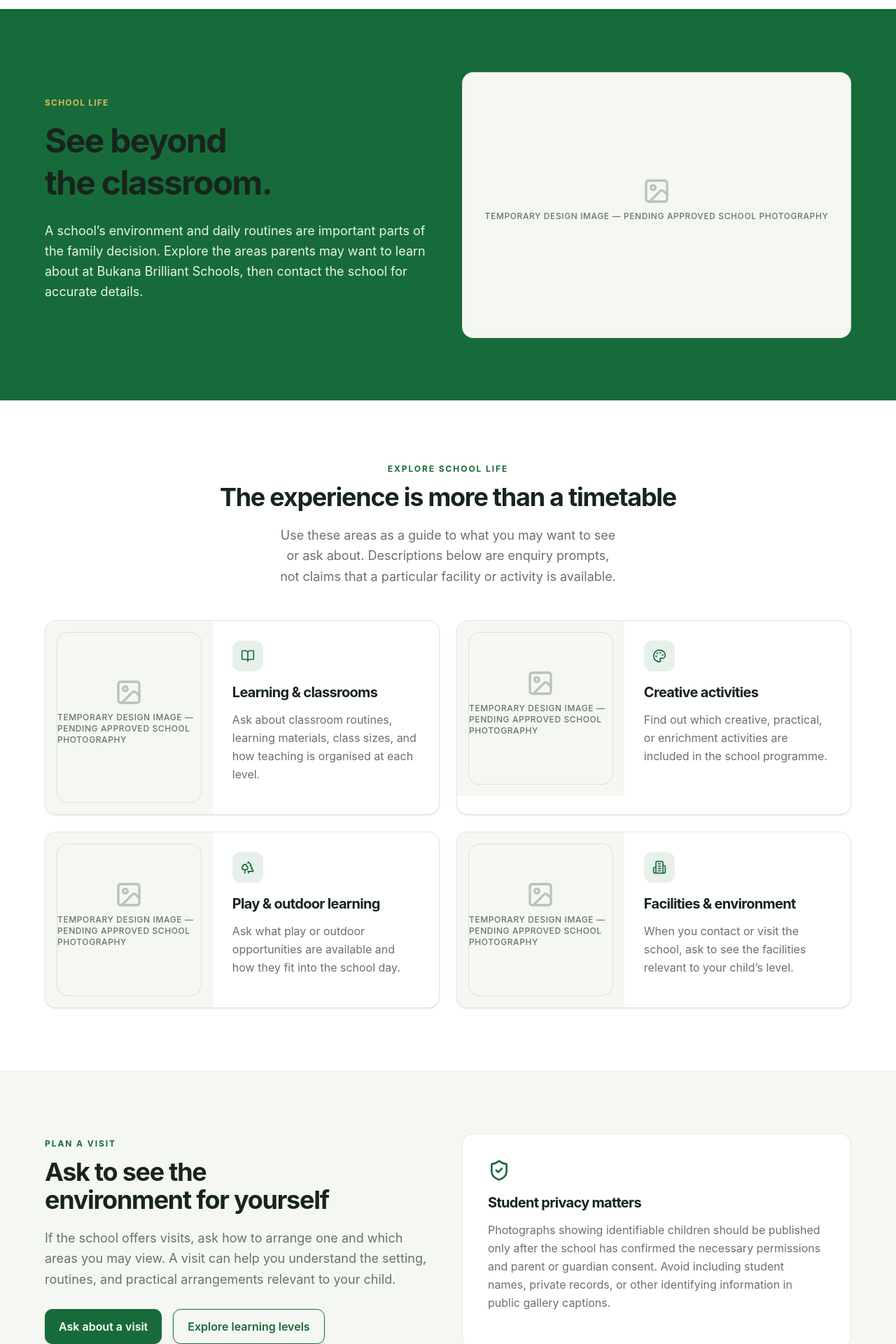
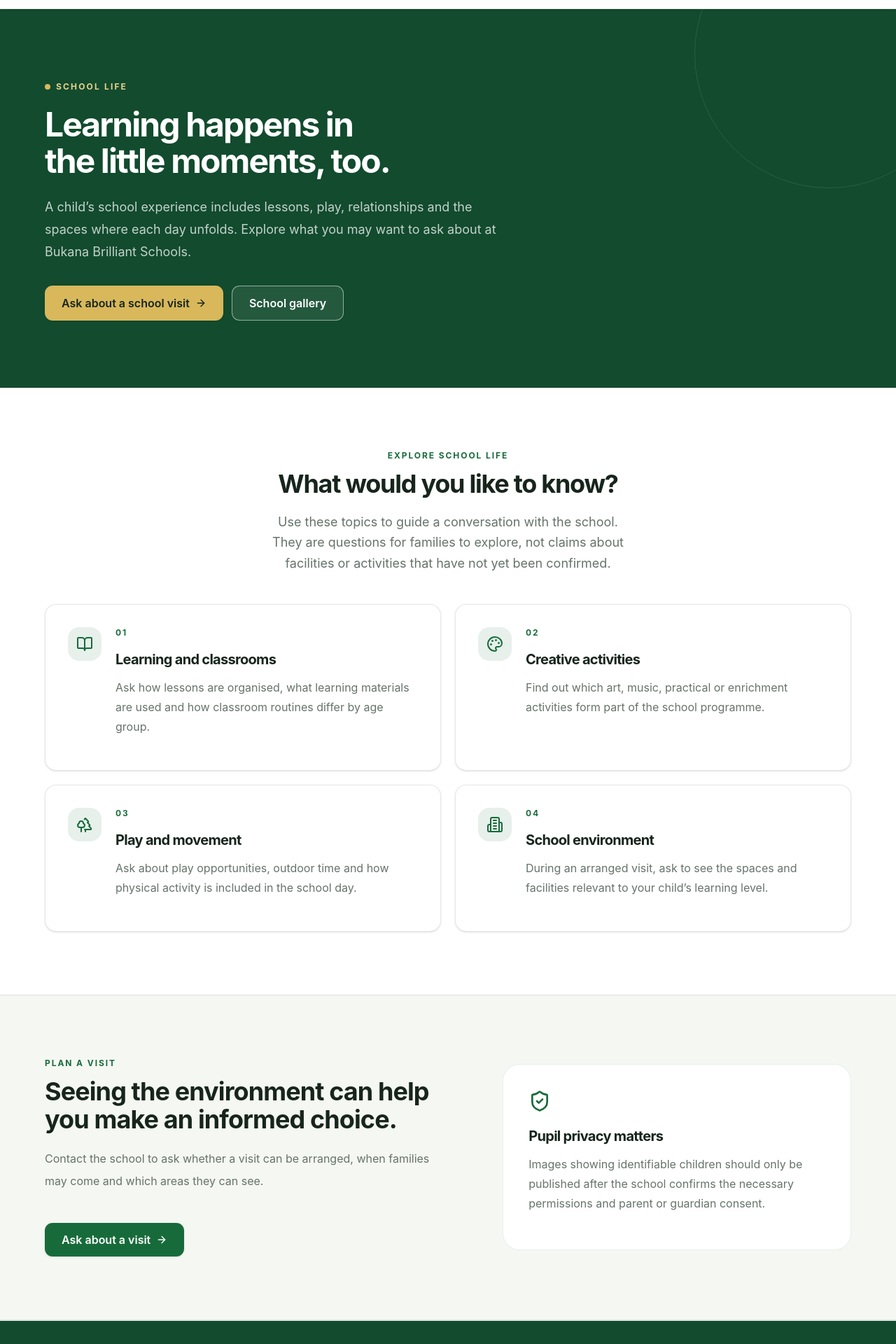
Before and after one commit to blinkzdlfx-cell/bukana-brilliant-schools, a React (Vite) app: page /school-life in a window 1280 px wide. Shown: the part 60-1980 px from the top of the page at 70% size. Built offline with nearby package versions, Linux system fonts and the light colour scheme.

Commit message:
Make school-life content editorial and remove empty photo placeholder cards

```diff
--- a/src/pages/SchoolLifePage.jsx
+++ b/src/pages/SchoolLifePage.jsx
@@ -1,68 +1,104 @@
-import { BookOpen, Palette, Trees, Building2, ShieldCheck } from 'lucide-react';
+import { ArrowRight, BookOpen, Building2, Palette, ShieldCheck, Trees, Users } from 'lucide-react';
+import { Button } from '@/components/ui/button.jsx';
+import { Card, CardBody } from '@/components/ui/card.jsx';
 import { SectionHeading } from '@/components/ui/section-heading.jsx';
-import { Card, CardBody } from '@/components/ui/card.jsx';
-import { TemporaryImage } from '@/components/ui/temporary-image.jsx';
-import { Button } from '@/components/ui/button.jsx';
-import { contactCta } from '@/data/school.js';
 
 const experiences = [
-  { id: 'learning', label: 'Learning & classrooms', icon: BookOpen, description: 'Ask about classroom routines, learning materials, class sizes, and how teaching is organised at each level.' },
-  { id: 'creative', label: 'Creative activities', icon: Palette, description: 'Find out which creative, practical, or enrichment activities are included in the school programme.' },
-  { id: 'play', label: 'Play & outdoor learning', icon: Trees, description: 'Ask what play or outdoor opportunities are available and how they fit into the school day.' },
-  { id: 'facilities', label: 'Facilities & environment', icon: Building2, description: 'When you contact or visit the school, ask to see the facilities relevant to your child’s level.' },
+  {
+    label: 'Learning and classrooms',
+    icon: BookOpen,
+    description: 'Ask how lessons are organised, what learning materials are used and how classroom routines differ by age group.',
+  },
+  {
+    label: 'Creative activities',
+    icon: Palette,
+    description: 'Find out which art, music, practical or enrichment activities form part of the school programme.',
+  },
+  {
+    label: 'Play and movement',
+    icon: Trees,
+    description: 'Ask about play opportunities, outdoor time and how physical activity is included in the school day.',
+  },
+  {
+    label: 'School environment',
+    icon: Building2,
+    description: 'During an arranged visit, ask to see the spaces and facilities relevant to your child’s learning level.',
+  },
 ];
 
 export function SchoolLifePage() {
   return (
     <>
-      <section className="bg-brand section-pad text-surface-white">
-        <div className="container-wide grid items-center gap-10 lg:grid-cols-2">
-          <div>
-            <p className="mb-4 text-xs font-bold uppercase tracking-widest text-accent">School life</p>
-            <h1 className="max-w-3xl text-4xl font-bold leading-tight text-balance md:text-5xl">See beyond the classroom.</h1>
-            <p className="mt-6 max-w-2xl text-lg leading-relaxed text-[#e8f3e9]">A school’s environment and daily routines are important parts of the family decision. Explore the areas parents may want to learn about at Bukana Brilliant Schools, then contact the school for accurate details.</p>
-          </div>
-          <div className="relative h-[300px] md:h-[380px]">
-            <TemporaryImage alt="Approved school-life photograph to be supplied by Bukana Brilliant Schools" category="school-life" width="100%" height="100%" />
+      <section className="relative isolate overflow-hidden bg-brand-deep text-white">
+        <div aria-hidden="true" className="pointer-events-none absolute -right-24 -top-32 h-96 w-96 rounded-full border border-white/10" />
+        <div className="container-wide relative py-16 md:py-20 lg:py-24">
+          <p className="mb-5 inline-flex items-center gap-2 text-xs font-bold uppercase tracking-[0.18em] text-[#E8D28C]">
+            <span className="h-2 w-2 rounded-full bg-accent" />
+            School life
+          </p>
+          <h1 className="max-w-3xl text-balance text-4xl font-bold leading-[1.08] tracking-[-0.04em] text-white sm:text-5xl">
+            Learning happens in the little moments, too.
+          </h1>
+          <p className="mt-6 max-w-2xl text-base leading-8 text-white/75 sm:text-lg">
+            A child’s school experience includes lessons, play, relationships and the spaces where each day unfolds. Explore what you may want to ask about at Bukana Brilliant Schools.
+          </p>
+          <div className="mt-8 flex flex-col gap-3 sm:flex-row">
+            <Button variant="accent" href="/contact" className="min-h-12 px-6">
+              Ask about a school visit <ArrowRight aria-hidden="true" className="h-4 w-4" />
+            </Button>
+            <Button variant="secondary" href="/gallery" className="min-h-12 border-white/50 bg-white/8 px-6 text-white shadow-none hover:bg-white hover:text-brand-deep">
+              School gallery
+            </Button>
           </div>
         </div>
       </section>
 
-      <section className="bg-surface-white section-pad">
+      <section className="section-pad bg-surface-white">
         <div className="container-wide">
-          <SectionHeading eyebrow="Explore school life" title="The experience is more than a timetable" description="Use these areas as a guide to what you may want to see or ask about. Descriptions below are enquiry prompts, not claims that a particular facility or activity is available." />
-          <div className="mt-12 grid gap-6 md:grid-cols-2">
-            {experiences.map(({ id, label, icon: Icon, description }) => (
-              <Card key={id} className="h-full overflow-hidden">
-                <div className="grid sm:grid-cols-[0.85fr_1.15fr]">
-                  <div className="min-h-[220px] bg-surface-warm p-4">
-                    <TemporaryImage alt={`Approved photograph for ${label.toLowerCase()} to be supplied`} category={id} width="100%" height="100%" />
+          <SectionHeading
+            eyebrow="Explore school life"
+            title="What would you like to know?"
+            description="Use these topics to guide a conversation with the school. They are questions for families to explore, not claims about facilities or activities that have not yet been confirmed."
+          />
+          <div className="mt-11 grid gap-5 md:grid-cols-2">
+            {experiences.map(({ label, icon: Icon, description }, index) => (
+              <Card key={label} className="h-full">
+                <CardBody className="flex h-full gap-5 p-6 sm:p-8">
+                  <span className="flex h-12 w-12 shrink-0 items-center justify-center rounded-2xl bg-brand/10 text-brand">
+                    <Icon aria-hidden="true" className="h-6 w-6" />
+                  </span>
+                  <div className="min-w-0">
+                    <p className="text-xs font-bold tracking-[0.16em] text-brand">0{index + 1}</p>
+                    <h2 className="mt-2 text-xl font-bold text-ink-deep">{label}</h2>
+                    <p className="mt-3 leading-7 text-ink-muted">{description}</p>
                   </div>
-                  <CardBody className="p-6 md:p-7">
-                    <div className="mb-4 flex h-11 w-11 items-center justify-center rounded-xl bg-brand/10 text-brand"><Icon className="h-5 w-5" /></div>
-                    <h2 className="mb-3 text-xl font-bold text-ink-deep">{label}</h2>
-                    <p className="leading-relaxed text-ink-muted">{description}</p>
-                  </CardBody>
-                </div>
+                </CardBody>
               </Card>
             ))}
           </div>
         </div>
       </section>
 
-      <section className="bg-surface-warm section-pad">
-        <div className="container-wide grid items-center gap-10 lg:grid-cols-2">
+      <section className="section-pad border-y border-border-soft bg-surface-warm">
+        <div className="container-wide grid items-center gap-8 lg:grid-cols-[1fr_0.8fr]">
           <div>
-            <SectionHeading eyebrow="Plan a visit" title="Ask to see the environment for yourself" description="If the school offers visits, ask how to arrange one and which areas you may view. A visit can help you understand the setting, routines, and practical arrangements relevant to your child." className="mx-0 text-left" />
-            <div className="mt-7 flex flex-col gap-4 sm:flex-row">
-              <Button variant="primary" href={contactCta.href}>Ask about a visit</Button>
-              <Button variant="outline" href="/academics">Explore learning levels</Button>
-            </div>
+            <p className="mb-3 text-xs font-bold uppercase tracking-[0.16em] text-brand">Plan a visit</p>
+            <h2 className="max-w-xl text-balance text-3xl font-bold tracking-tight text-ink-deep sm:text-4xl">
+              Seeing the environment can help you make an informed choice.
+            </h2>
+            <p className="mt-5 max-w-xl leading-8 text-ink-muted">
+              Contact the school to ask whether a visit can be arranged, when families may come and which areas they can see.
+            </p>
+            <Button variant="primary" href="/contact" className="mt-7 min-h-12 px-6">
+              Ask about a visit <ArrowRight aria-hidden="true" className="h-4 w-4" />
+            </Button>
           </div>
-          <div className="rounded-card border border-border-soft bg-surface-white p-7 md:p-9">
-            <ShieldCheck className="mb-4 h-8 w-8 text-brand" />
-            <h2 className="mb-3 text-xl font-bold text-ink-deep">Student privacy matters</h2>
-            <p className="leading-relaxed text-ink-muted">Photographs showing identifiable children should be published only after the school has confirmed the necessary permissions and parent or guardian consent. Avoid including student names, private records, or other identifying information in public gallery captions.</p>
+          <div className="rounded-[1.5rem] border border-brand/10 bg-white p-7 sm:p-9">
+            <ShieldCheck aria-hidden="true" className="h-8 w-8 text-brand" />
+            <h3 className="mt-5 text-xl font-bold text-ink-deep">Pupil privacy matters</h3>
+            <p className="mt-3 leading-7 text-ink-muted">
+              Images showing identifiable children should only be published after the school confirms the necessary permissions and parent or guardian consent.
+            </p>
           </div>
         </div>
       </section>
```
